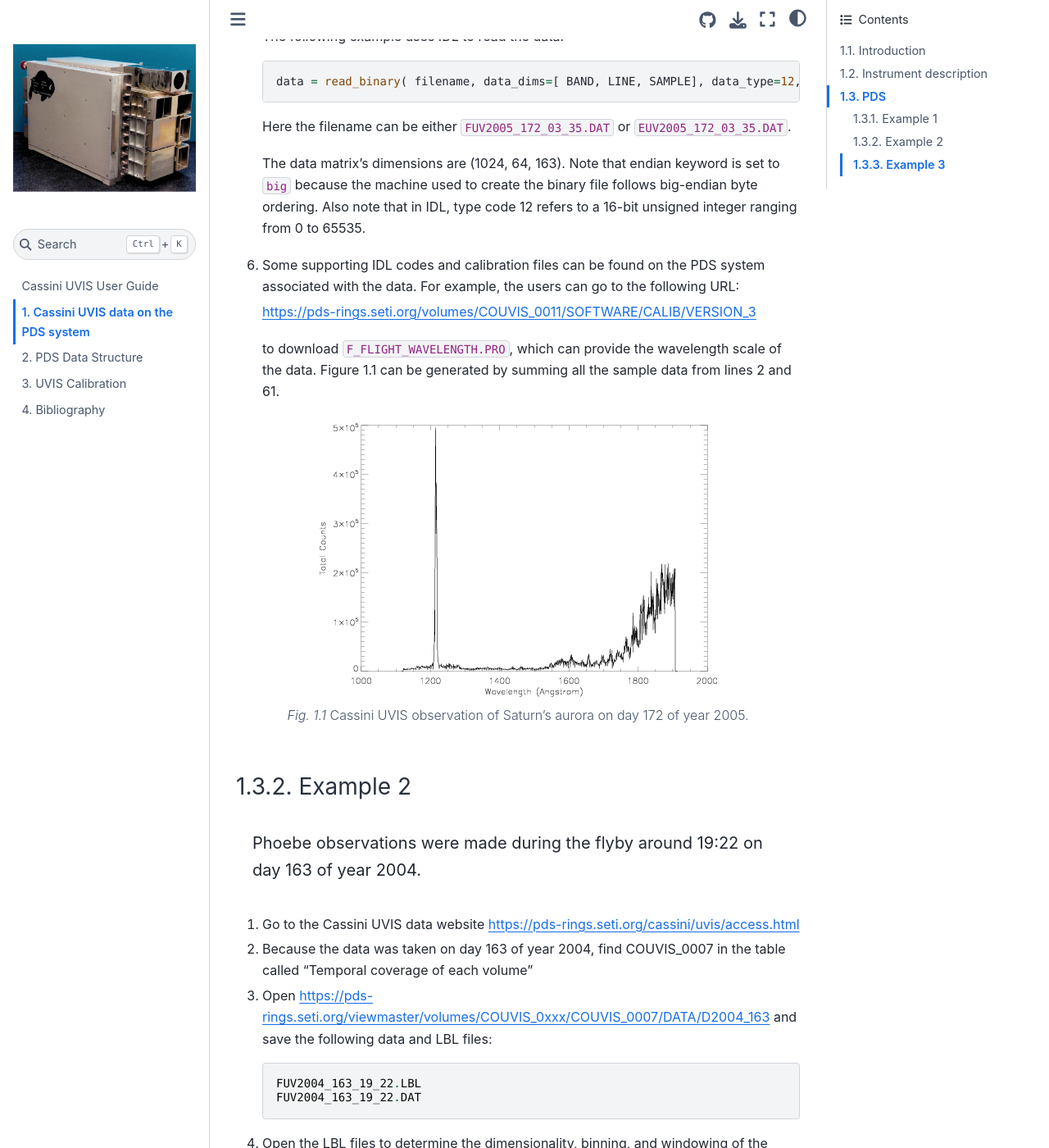
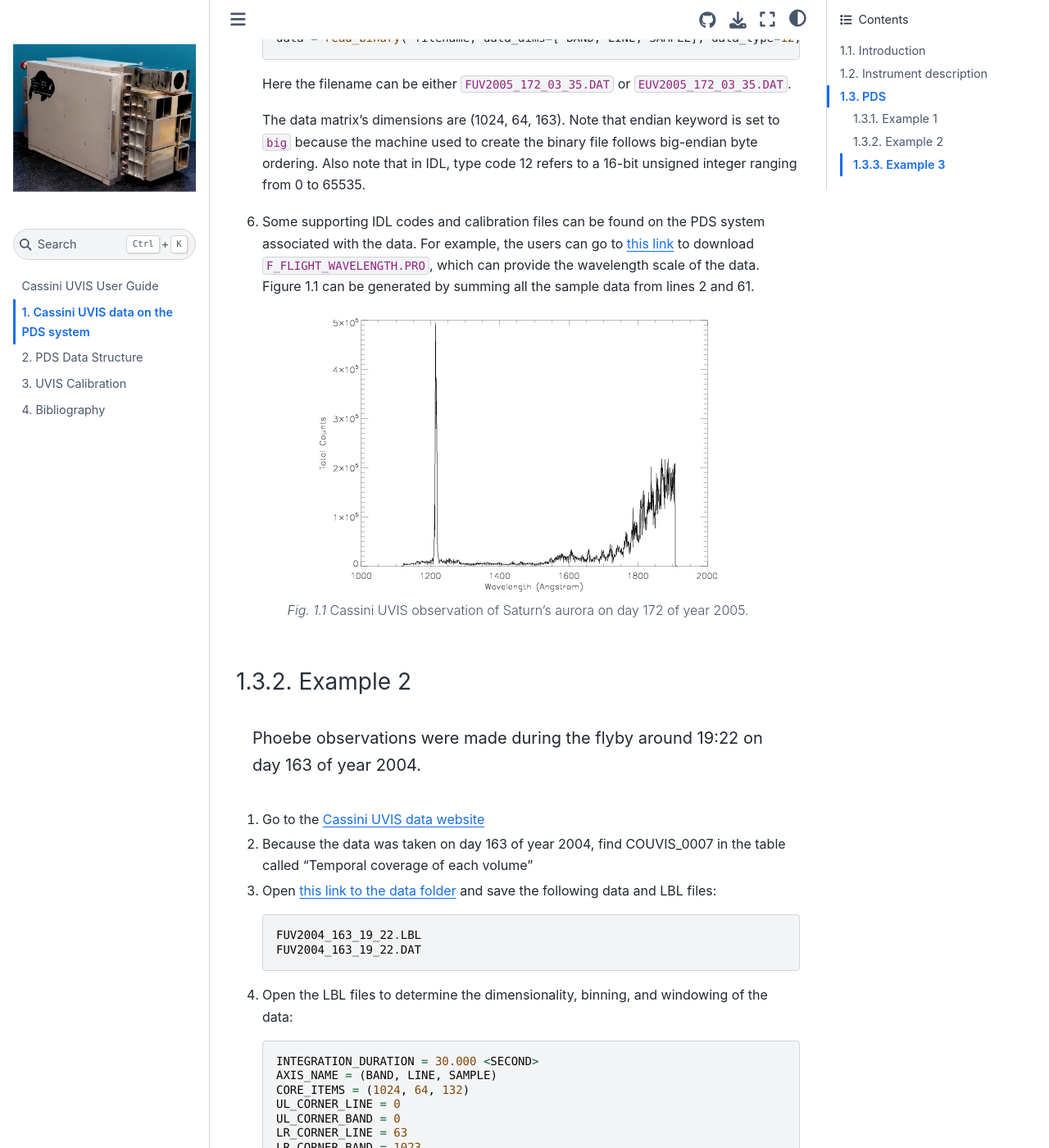
Before and after one commit to Cassini-UVIS/users_guide, a Jupyter Book: the page built from 01_uvis_on_pds.md, in a window 1280 px wide and 1400 px high, scrolled down 7468 px. Shown: the whole window at 82% size. Built offline with Jupyter Book 1.0.4 settings and Sphinx 7.4.7 and the Sphinx Book theme 1.1.4, drawn with Linux system fonts in a browser that asks for light colours; cross-references to code outside the pages are shown as plain code; some of the changed text lies outside the part shown.

Commit message:
improve links

````diff
--- a/01_uvis_on_pds.md
+++ b/01_uvis_on_pds.md
@@ -253,12 +253,7 @@
     Note that endian keyword is set to `big` because the machine used to create the binary file follows big-endian byte ordering.
     Also note that in IDL, type code 12 refers to a 16-bit unsigned integer ranging from 0 to 65535.
 6. Some supporting IDL codes and calibration files can be found on the PDS system associated
-with the data. For example, the users can go to the following URL:
-
-    https://pds-rings.seti.org/volumes/COUVIS_0011/SOFTWARE/CALIB/VERSION_3
-
-    to download `F_FLIGHT_WAVELENGTH.PRO`, which can provide the wavelength scale of the data.
-    Figure 1.1 can be generated by summing all the sample data from lines 2 and 61.
+with the data. For example, the users can go to [this link](https://pds-rings.seti.org/volumes/COUVIS_0011/SOFTWARE/CALIB/VERSION_3) to download `F_FLIGHT_WAVELENGTH.PRO`, which can provide the wavelength scale of the data. Figure 1.1 can be generated by summing all the sample data from lines 2 and 61.
 
 :::{figure-md} fig:fuv-background
 <img src="figures/fig_1.1.*" alt="Saturn's aurora on 2005-172">
@@ -274,13 +269,12 @@
 year 2004.
 ```
 
-1. Go to the Cassini UVIS data website https://pds-rings.seti.org/cassini/uvis/access.html
+1. Go to the [Cassini UVIS data website](https://pds-rings.seti.org/cassini/uvis/access.html)
 
 2. Because the data was taken on day 163 of year 2004, find COUVIS_0007 in the table called
 "Temporal coverage of each volume"
 
-3. Open https://pds-rings.seti.org/viewmaster/volumes/COUVIS_0xxx/COUVIS_0007/DATA/D2004_163 and save the following
-data and LBL files:
+3. Open [this link to the data folder](https://pds-rings.seti.org/viewmaster/volumes/COUVIS_0xxx/COUVIS_0007/DATA/D2004_163) and save the following data and LBL files:
 
     ```
     FUV2004_163_19_22.LBL
````
Also changed, not shown: other parts of 01_uvis_on_pds.md (+2 -2 lines).
